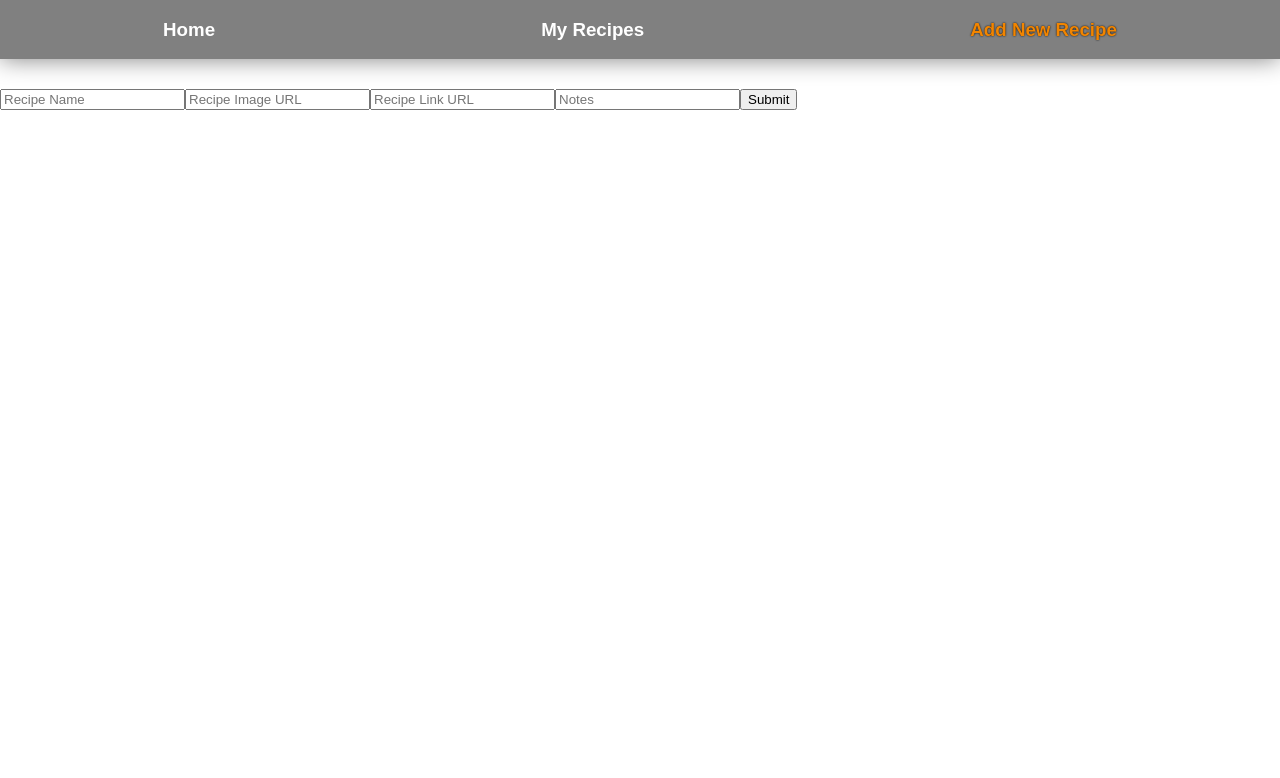
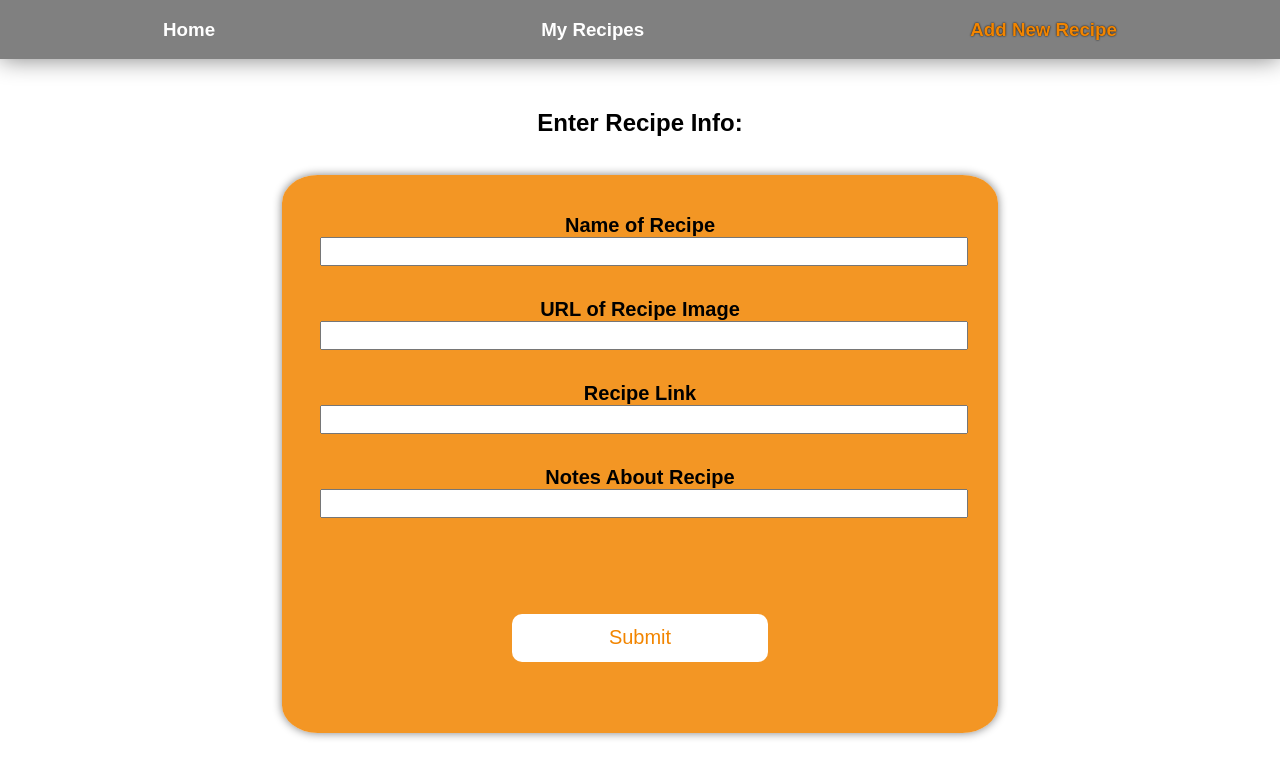
Before and after one commit to IguanasEverywhere/recipe-rolodex, a React (Create React App) app: page /new in a window 1280 px wide. Shown: the top 778 px of the page. Built offline with nearby package versions, Linux system fonts and the light colour scheme; data requests are answered from the project's data file; a web font is replaced by a local one.

Commit message:
Style form with labels and background colors

```diff
--- a/src/components/AddRecipe/AddRecipe.js
+++ b/src/components/AddRecipe/AddRecipe.js
@@ -1,5 +1,6 @@
 import React, { useState } from 'react';
-import {useHistory} from 'react-router-dom';
+import { useHistory } from 'react-router-dom';
+import styles from './AddRecipe.module.css'
 
 function AddRecipe({ onNewRecipe }) {
 
@@ -38,14 +39,34 @@ function AddRecipe({ onNewRecipe }) {
   }
 
   return (
-    <div>
-      <form onSubmit={handleAddFormSubmit}>
-        <input name="name" placeholder="Recipe Name" value={newRecipeFormData.name} onChange={handleAddFormChange}></input>
-        <input name="image" placeholder="Recipe Image URL" value={newRecipeFormData.image} onChange={handleAddFormChange}></input>
-        <input name="url" placeholder="Recipe Link URL" value={newRecipeFormData.url} onChange={handleAddFormChange}></input>
-        <input name="notes" placeholder="Notes" value={newRecipeFormData.notes} onChange={handleAddFormChange}></input>
-        <input type="submit"></input>
-      </form>
+    <div className={styles['form-container']}>
+      <h2>Enter Recipe Info:</h2>
+      <br></br>
+      <div className={styles['form-area']}>
+        <form onSubmit={handleAddFormSubmit}>
+          <label htmlFor="name">Name of Recipe</label>
+          <br></br>
+          <input name="name" value={newRecipeFormData.name} onChange={handleAddFormChange} id="name"></input>
+          <br></br>
+
+          <label htmlFor="image">URL of Recipe Image</label>
+          <br></br>
+          <input name="image" value={newRecipeFormData.image} onChange={handleAddFormChange} id="image"></input>
+          <br></br>
+
+          <label htmlFor="url">Recipe Link</label>
+          <br></br>
+          <input name="url" value={newRecipeFormData.url} onChange={handleAddFormChange} id="url"></input>
+          <br></br>
+
+          <label htmlFor="notes">Notes About Recipe</label>
+          <br></br>
+          <input name="notes" value={newRecipeFormData.notes} onChange={handleAddFormChange} id="notes"></input>
+          <br></br>
+
+          <input className={styles['submit-btn']}type="submit"></input>
+        </form>
+      </div>
     </div>
   )
 }
--- /dev/null
+++ b/src/components/AddRecipe/AddRecipe.module.css
@@ -0,0 +1,42 @@
+.form-container {
+  display: flex;
+  flex-direction: column;
+  text-align: center;
+  align-items: center;
+
+}
+
+.form-area {
+  width: 50%;
+  background-color: #f28500db;
+  padding: 3%;
+  border-radius: 5%;
+  box-shadow: 0 0 10px gray;
+}
+
+.form-area input {
+  width: 100%;
+  margin-bottom: 5%;
+  font-size: 1.25rem;
+}
+
+.form-area label {
+  font-size: 1.25rem;
+  font-weight: 600;
+}
+
+.submit-btn {
+  margin-top: 10%;
+  cursor: pointer;
+  max-width: 40%;
+  padding: 2%;
+  border: none;
+  border-radius: 10px;
+  background-color: white;
+  color: #f28500;
+}
+
+.submit-btn:hover {
+  background-color: rgb(44, 44, 44);
+  color: white;
+}
```
